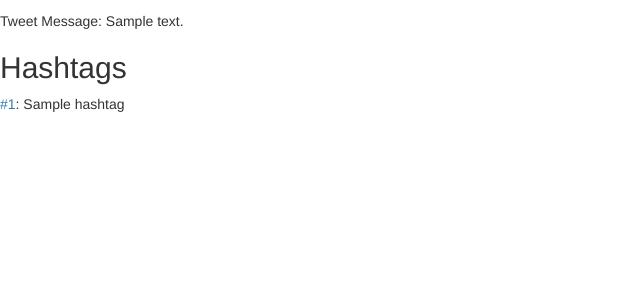
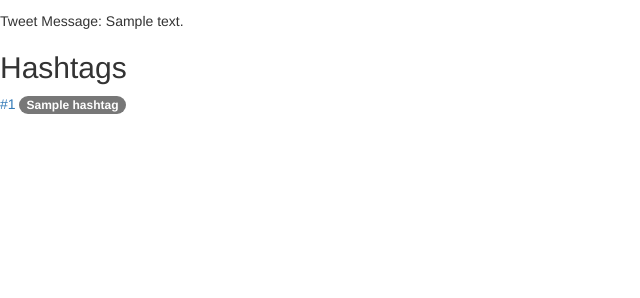
Before and after one commit to ashleyhsia0/tweegle, a Flask app: template templates/search_results.html in a window 1280 px wide. Shown: the part 310-608 px from the top of the page, without its empty margins (0-640 px from the left). Run offline with Flask 2, Linux system fonts and the light colour scheme; the template is opened without the code that fills it: most values are stand-ins (such as "Sample title", 1, 10 or a date in 2020); some libraries are stand-ins or nearby versions.

Commit message:
Stylize hashtag count as badge

```diff
--- a/templates/search_results.html
+++ b/templates/search_results.html
@@ -35,7 +35,7 @@
   <h2>Hashtags</h2>
   {% if sorted_hashtags %}
     {% for hashtag in sorted_hashtags %}
-      <a href="/search?q=%23{{ hashtag.0 }}">&num;{{ hashtag.0 }}</a>: {{ hashtag.1 }}
+      <a href="/search?q=%23{{ hashtag.0 }}">&num;{{ hashtag.0 }}</a> <span class="badge">{{ hashtag.1 }}</span>
     {% endfor %}
   {% else %}
     No hashtags found.
```
